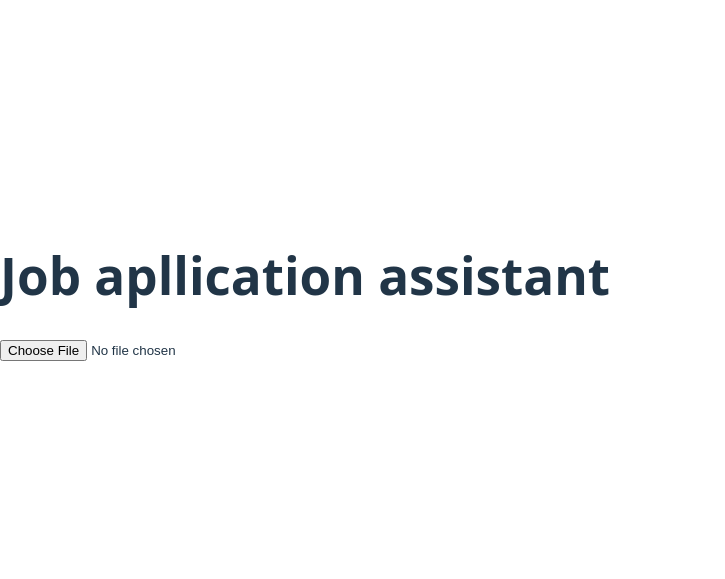
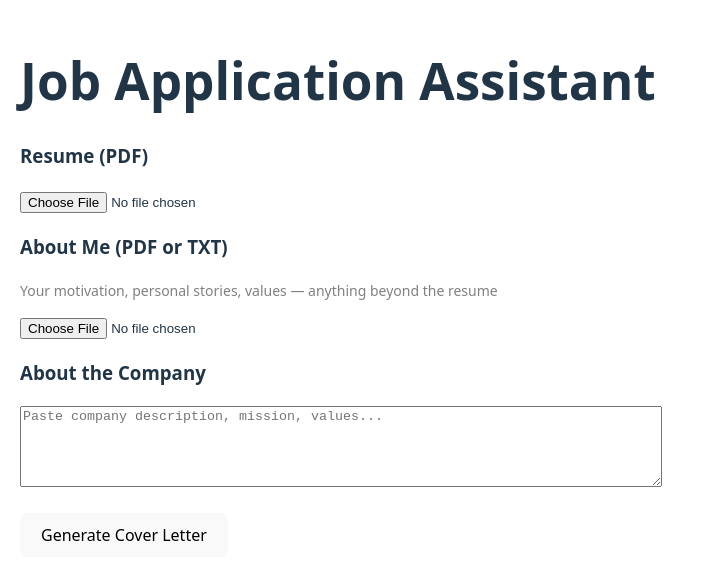
Before and after one commit to AlinaGay/job_application_assistant, a React app in the folder frontend/: page / in a window 1280 px wide. Shown: the part 113-692 px from the top of the page, without its empty margins (0-725 px from the left). Built offline with nearby package versions, Linux system fonts and the light colour scheme; the HTML template or start-up script is replaced by a standard one.

Commit message:
Add handleGenerate

```diff
--- a/frontend/src/App.jsx
+++ b/frontend/src/App.jsx
@@ -1,30 +1,122 @@
+// App.jsx
+
 import { useState } from 'react'
+
+const API = "http://localhost:8000";
 
 
 function App() {
-    const [resumeUploaded, setResumeUploaded] = useState(false)
+    const [resumeUploaded, setResumeUploaded] = useState(false);
+    const [aboutMeUploaded, setAboutMeUploaded] = useState(false);
+    const [companyText, setCompanyText] = useState("");
+    const [coverLetter, setCoverLetter] = useState("");
+    const [loading, setLoading] = useState(false);
 
-    const handleResumeUpload = async (e) => {
+    const handleFileUpload = async (e, endpoint, onSuccess) => {
         const file = e.target.files[0];
         if (!file) return;
 
         const formData = new FormData();
         formData.append("file", file);
 
-        const res = await fetch("http://localhost:8000/upload_resume/", {
+        const res = await fetch(`${API}/${endpoint}/`, {
             method: "POST",
             body: formData,
         });
-        if (res.ok) setResumeUploaded(true);
+        if (res.ok) onSuccess(true);
+    };
+
+    const handleGenerate = async () => {
+        if (!resumeUploaded || !aboutMeUploaded || !companyText) {
+            alert("Please upload all files and fill in company info.");
+            return;
+        }
+
+        setLoading(true)
+        setCoverLetter("")
+
+        const formData = new FormData()
+        formData.append("company_text", companyText)
+
+        try {
+            const res = await fetch(`${API}/generate/`, {
+                method: "POST",
+                body: formData,
+            });
+            const data = await res.json();
+            setCoverLetter(data.cover_letter);
+        } catch {
+            alert("Error generating cover letter");
+        } finally {
+            setLoading(false);
+        }
     };
 
     return (
-        <div>
-            <h1>Job apllication assistant</h1>
-            <input type="file" accept="application/pdf" onChange={handleResumeUpload} />
-            {resumeUploaded && <p>Resume has uploaded</p>}
+        <div style={{ maxWidth: "700px", margin: "0 auto", padding: "20px" }}>
+          <h1>Job Application Assistant</h1>
+
+          {/* Resume */}
+          <div style={{ marginBottom: "20px" }}>
+            <h3>Resume (PDF)</h3>
+            <input
+              type="file"
+              accept="application/pdf"
+              onChange={(e) => handleFileUpload(e, "upload_resume", setResumeUploaded)}
+            />
+            {resumeUploaded && <p style={{ color: "green" }}>Resume uploaded!</p>}
+          </div>
+
+          {/* About Me */}
+          <div style={{ marginBottom: "20px" }}>
+            <h3>About Me (PDF or TXT)</h3>
+            <p style={{ color: "gray", fontSize: "14px" }}>
+              Your motivation, personal stories, values — anything beyond the resume
+            </p>
+            <input
+              type="file"
+              accept=".pdf,.txt"
+              onChange={(e) => handleFileUpload(e, "upload_about_me", setAboutMeUploaded)}
+            />
+            {aboutMeUploaded && <p style={{ color: "green" }}>About Me uploaded!</p>}
+          </div>
+
+          {/* Company info */}
+          <div style={{ marginBottom: "20px" }}>
+            <h3>About the Company</h3>
+            <textarea
+              rows={5}
+              style={{ width: "100%" }}
+              placeholder="Paste company description, mission, values..."
+              value={companyText}
+              onChange={(e) => setCompanyText(e.target.value)}
+            />
+          </div>
+
+          {/* Generate */}
+          <button
+            onClick={handleGenerate}
+            disabled={loading}
+            style={{ padding: "10px 20px", fontSize: "16px" }}
+          >
+            {loading ? "Generating..." : "Generate Cover Letter"}
+          </button>
+
+          {/* Result */}
+          {coverLetter && (
+            <div style={{ marginTop: "30px" }}>
+              <h2>Your Cover Letter</h2>
+              <textarea rows={15} style={{ width: "100%" }} value={coverLetter} readOnly />
+              <button
+                onClick={() => navigator.clipboard.writeText(coverLetter)}
+                style={{ marginTop: "10px", padding: "8px 16px" }}
+              >
+                Copy to Clipboard
+              </button>
+            </div>
+          )}
         </div>
-    );
+      );
 }
 
 export default App;
```
